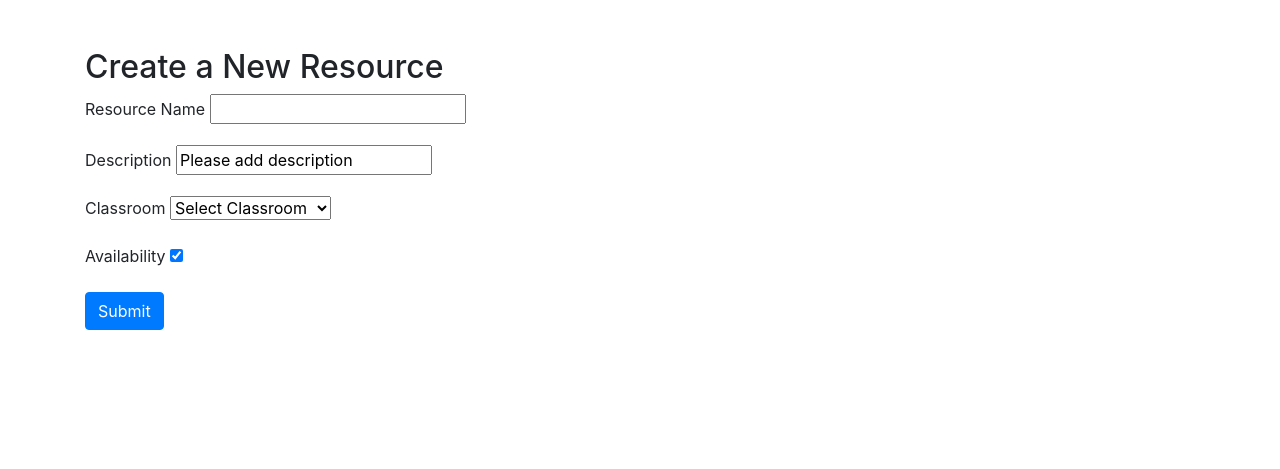
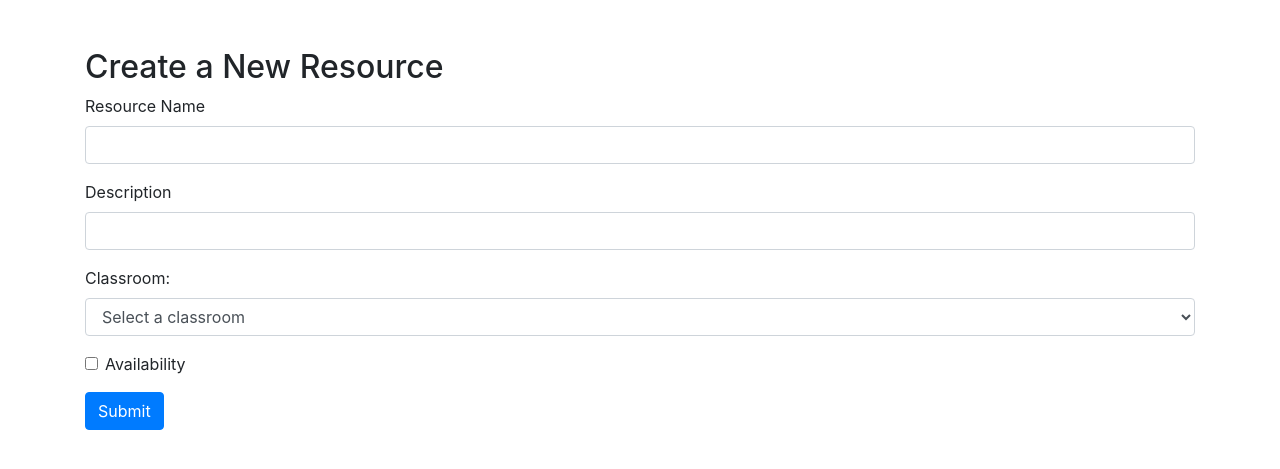
Before and after one commit to deliagrigorita/Timetable-Generator-Project, a Django app: template Timetable/templates/resource.html in a window 1280 px wide. Shown: the top 469 px of the page. Run offline with Django 4.2, Linux system fonts and the light colour scheme; the template is opened without the code that fills it: values that come from a table or form of the project are taken from there, others are empty; tables that the repository leaves empty hold one stand-in row (values such as "Sample post"); parts of the project's set-up code (start-up, migrations or seed data) failed here and were passed over; some libraries are stand-ins or nearby versions.

Commit message:
resource

```diff
--- a/Timetable/templates/resource.html
+++ b/Timetable/templates/resource.html
@@ -15,26 +15,31 @@
 
         <!-- Bootstrap form groups -->
         <div class="form-group">
-            <label for="{{ form.name.id_for_label }}">Resource Name</label>
-            {{ form.name }}
+            <label for="id_resource_name">Resource Name</label>
+            <input type="text" class="form-control" id="id_resource_name" name="name" required>
             <div class="invalid-feedback">Please enter a resource name.</div>
         </div>
 
         <div class="form-group">
-            <label for="{{ form.description.id_for_label }}">Description</label>
-            {{ form.description }}
+            <label for="id_resource_name">Description</label>
+            <input type="text" class="form-control" id="id_description" name="description" required>
+            <div class="invalid-feedback">Please enter a Description.</div>
         </div>
 
         <div class="form-group">
-            <label for="{{ form.classroom.id_for_label }}">Classroom</label>
-            {{ form.classroom }}
+            <label for="id_classroom">Classroom:</label>
+            <select class="form-control" id="id_classroom" name="classroom" required>
+                <option value="" selected disabled>Select a classroom</option>
+                {% for classroom in classrooms %}
+                    <option value="{{ classroom.id }}">{{ classroom.name }}</option>
+                {% endfor %}
+            </select>
             <div class="invalid-feedback">Please select a classroom.</div>
         </div>
 
-        <div class="form-group">
-            <label for="{{ form.availability.id_for_label }}">Availability</label>
-            {{ form.availability }}
-            <div class="invalid-feedback">Please enter availability information.</div>
+        <div class="form-check mb-3">
+            <input type="checkbox" class="form-check-input" id="id_availability" name="availability">
+            <label class="form-check-label" for="id_availability">Availability</label>
         </div>
 
         <button type="submit" class="btn btn-primary">Submit</button>
--- a/Timetable/views/add_resource_view.py
+++ b/Timetable/views/add_resource_view.py
@@ -40,6 +40,7 @@ def log_get_resources(*args, **kwargs):
 
 @log_add_resource
 def add_resource(request):
+    classrooms = Classroom.objects.all()
     if request.method == 'POST':
         form = ResourceForm(request.POST)
         if form.is_valid():
@@ -51,7 +52,7 @@ def add_resource(request):
     else:
         form = ResourceForm()
 
-    return render(request, 'resource.html', {'form': form})
+    return render(request, 'resource.html', {'form':form, 'classrooms': classrooms})
 
 @log_update_resource
 def update_resource(request, resource_id):
```
